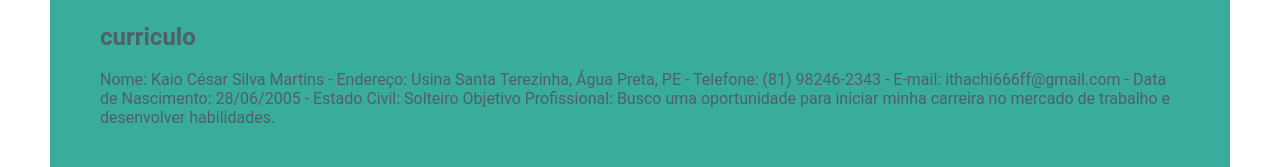
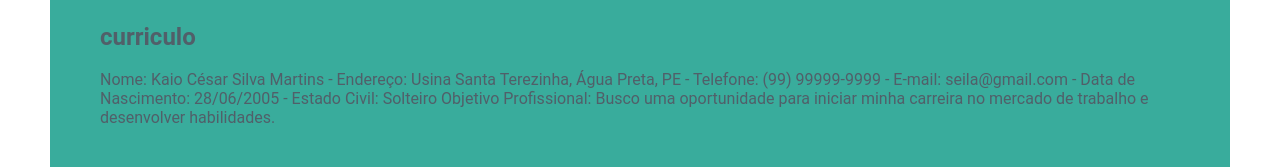
Before and after one commit to kaio000787/meu-app, a React (Vite) app: page / in a window 1280 px wide. Shown: the part 442-609 px from the top of the page. Built offline with nearby package versions, Linux system fonts and the light colour scheme.

Commit message:
On branch main

```diff
--- a/src/componentes/Contato/Contato.jsx
+++ b/src/componentes/Contato/Contato.jsx
@@ -15,7 +15,7 @@ function Contato() {
 
     const texto = `nome: ${nome}\nE-mail: ${email}\nTelefone: ${telefone}\nMensagem: ${mensagem}`;
 
-    const numeroWhatapp = import.meta.env.VITE_WHATSAPP_NUMBER= +12345678909
+    const numeroWhatapp = import.meta.env.VITE_WHATSAPP_NUMBER= +99999999999
 
     const linkWhatapp = `https://api.whatsapp.com/send?phone=${numeroWhatapp}&text=${encodeURIComponent(texto)}`;
 
--- a/src/componentes/Curriculo/Curriculo.json
+++ b/src/componentes/Curriculo/Curriculo.json
@@ -1,5 +1,5 @@
 {
-    "resumo": "Nome: Kaio César Silva Martins\r\n    - Endereço: Usina Santa Terezinha, Água Preta, PE\r\n    - Telefone: (81) 98246-2343\r\n    - E-mail: ithachi666ff@gmail.com\r\n    - Data de Nascimento: 28/06/2005\r\n    - Estado Civil: Solteiro\r\n    \r\n    Objetivo Profissional:\r\n    Busco uma oportunidade para iniciar minha carreira no mercado de trabalho e desenvolver habilidades.",
+    "resumo": "Nome: Kaio César Silva Martins\r\n    - Endereço: Usina Santa Terezinha, Água Preta, PE\r\n    - Telefone: (99) 99999-9999\r\n    - E-mail: seila@gmail.com\r\n    - Data de Nascimento: 28/06/2005\r\n    - Estado Civil: Solteiro\r\n    \r\n    Objetivo Profissional:\r\n    Busco uma oportunidade para iniciar minha carreira no mercado de trabalho e desenvolver habilidades.",
     "experienciaAcademica": [
         {
             "titulo":"Ensino Médio Completo:EREM João Vicente de Queiroz,Água Preta/PE",
```
